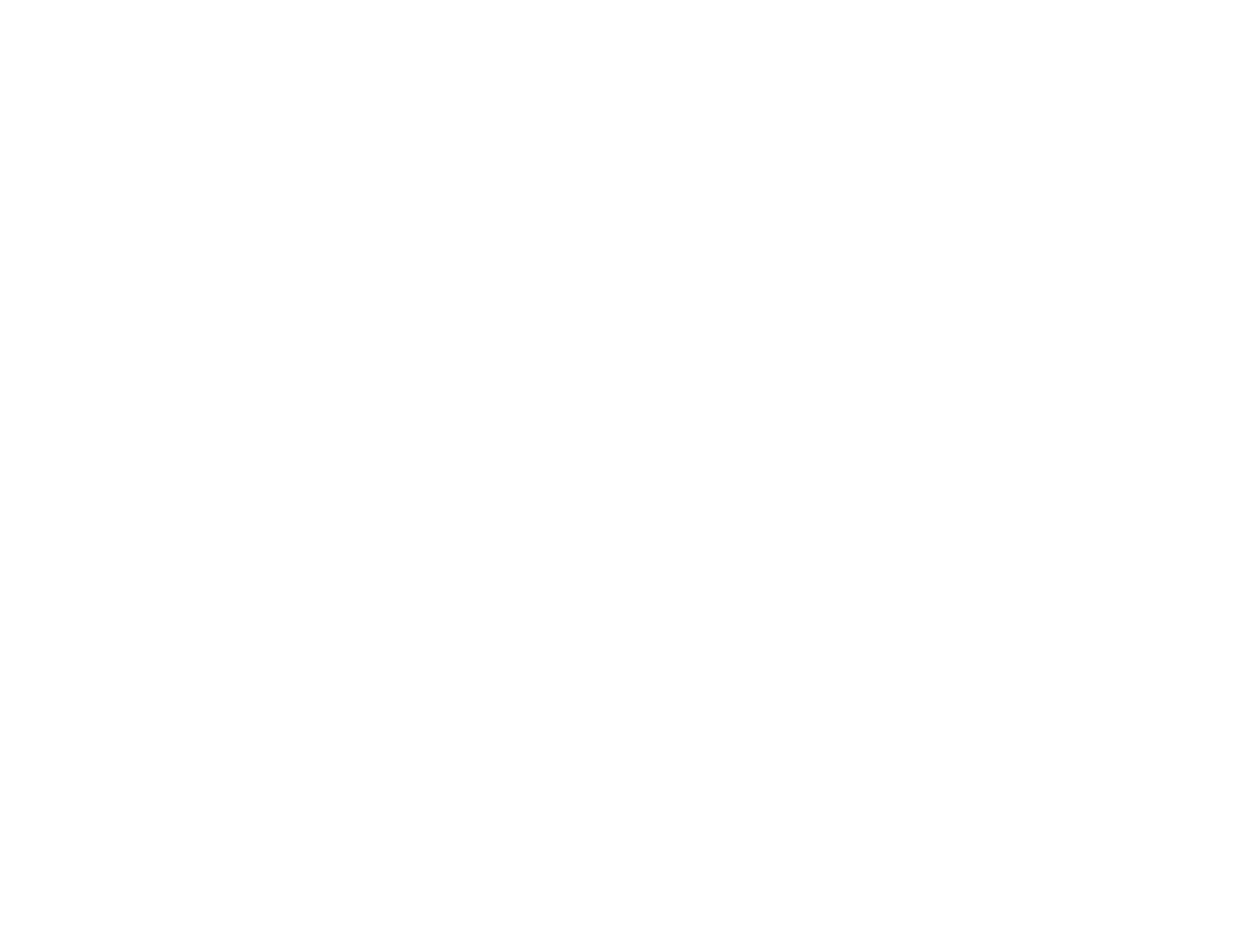
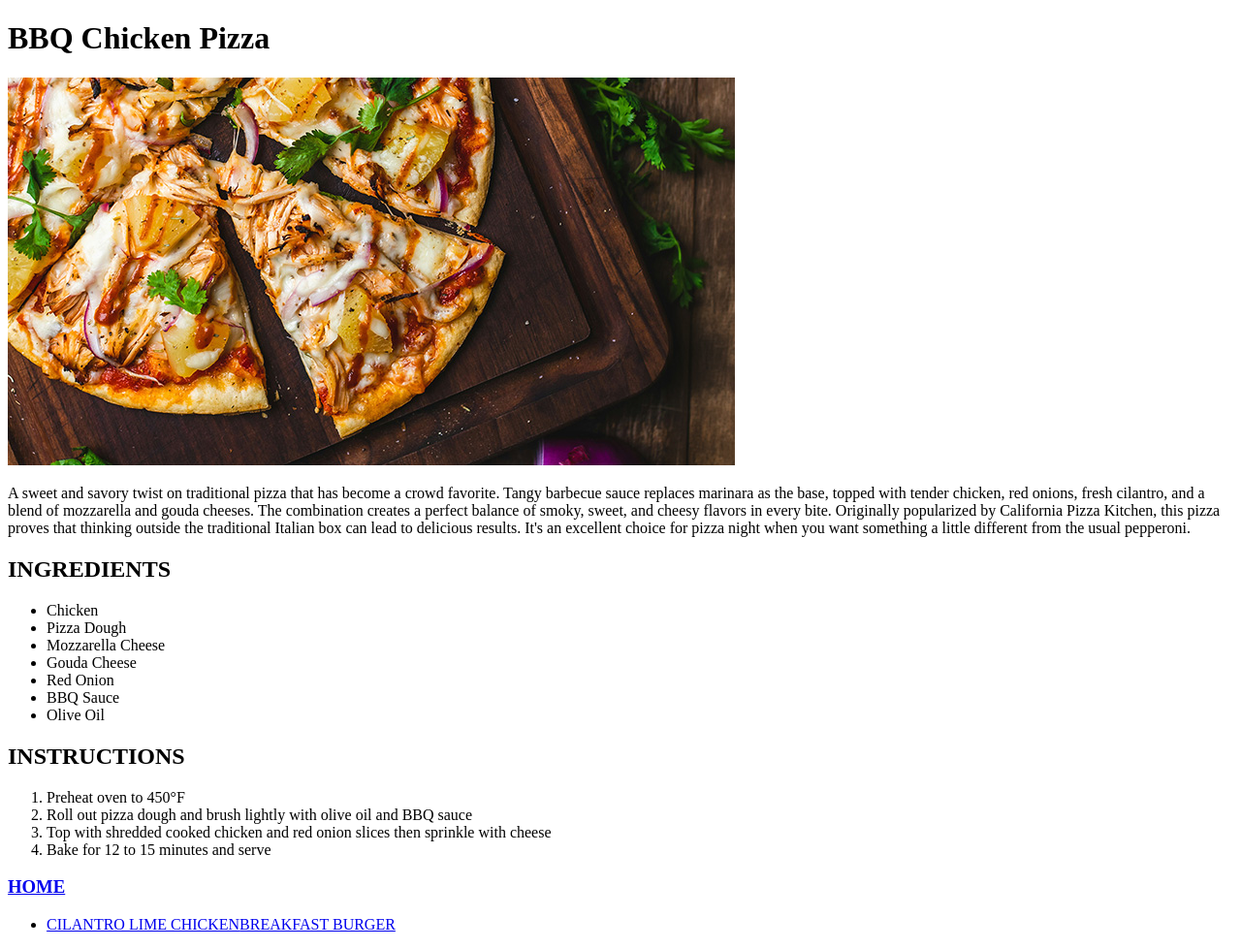
Before and after one commit to koose33/odin-recipes, a plain HTML site: page recipes/recipe-2.html in a window 1280 px wide. Shown: the whole page at 97% size. Before the commit the page ends 800 px from the top, so only its background shows below. Drawn offline with Linux system fonts and the light colour scheme.

Commit message:
Finalize recipe-1 cilantro lime tacos html with title in head, a heading, image, unorganized list of header 2 "ingredients" followed by an organized list of header 2 "instructions" add link to home page and other recipe pages

```diff
--- a/recipes/recipe-2.html
+++ b/recipes/recipe-2.html
@@ -1,11 +1,45 @@
 <!DOCTYPE html>
 <html lang="en">
+
 <head>
     <meta charset="UTF-8">
     <meta name="viewport" content="width=device-width, initial-scale=1.0">
-    <title>BBQ Chicken Pizza</title>
+    <title>Odin Recipes - BBQ Chicken Pizza</title>
 </head>
+
 <body>
+    <h1>BBQ Chicken Pizza</h1>
+    <img src="../images/recipe-2.jpg" alt="Photo of barbeque chicken pizza" height="400" width="750">
+    <p>A sweet and savory twist on traditional pizza that has become a crowd favorite. Tangy barbecue sauce replaces
+        marinara as the base, topped with tender chicken, red onions, fresh cilantro, and a blend of mozzarella and
+        gouda cheeses. The combination creates a perfect balance of smoky, sweet, and cheesy flavors in every bite.
+        Originally popularized by California Pizza Kitchen, this pizza proves that thinking outside the traditional
+        Italian box can lead to delicious results. It's an excellent choice for pizza night when you want something a
+        little different from the usual pepperoni.
+    </p>
+    <h2>INGREDIENTS</h2>
+    <ul>
+        <li>Chicken</li>
+        <li>Pizza Dough</li>
+        <li>Mozzarella Cheese</li>
+        <li>Gouda Cheese</li>
+        <li>Red Onion</li>
+        <li>BBQ Sauce</li>
+        <li>Olive Oil</li>
+    </ul>
+    <h2>INSTRUCTIONS</h2>
+    <ol>
+        <li>Preheat oven to 450&deg;F</li>
+        <li>Roll out pizza dough and brush lightly with olive oil and BBQ sauce</li>
+        <li>Top with shredded cooked chicken and red onion slices then sprinkle with cheese</li>
+        <li>Bake for 12 to 15 minutes and serve</li>
+    </ol>
+    <a href="../index.html">
+        <h3>HOME</h3>
+    </a>
+    <ul>
+        <li><a href="./recipe-1.html">CILANTRO LIME CHICKEN</a><a href="./recipe-1.html">BREAKFAST BURGER</a></li>
+    </ul>
+</body>
 
-</body>
 </html>
```
Also changed, not shown: recipes/recipe-1.html (+10 -9 lines), recipes/recipe-3.html (+30 -2 lines).
